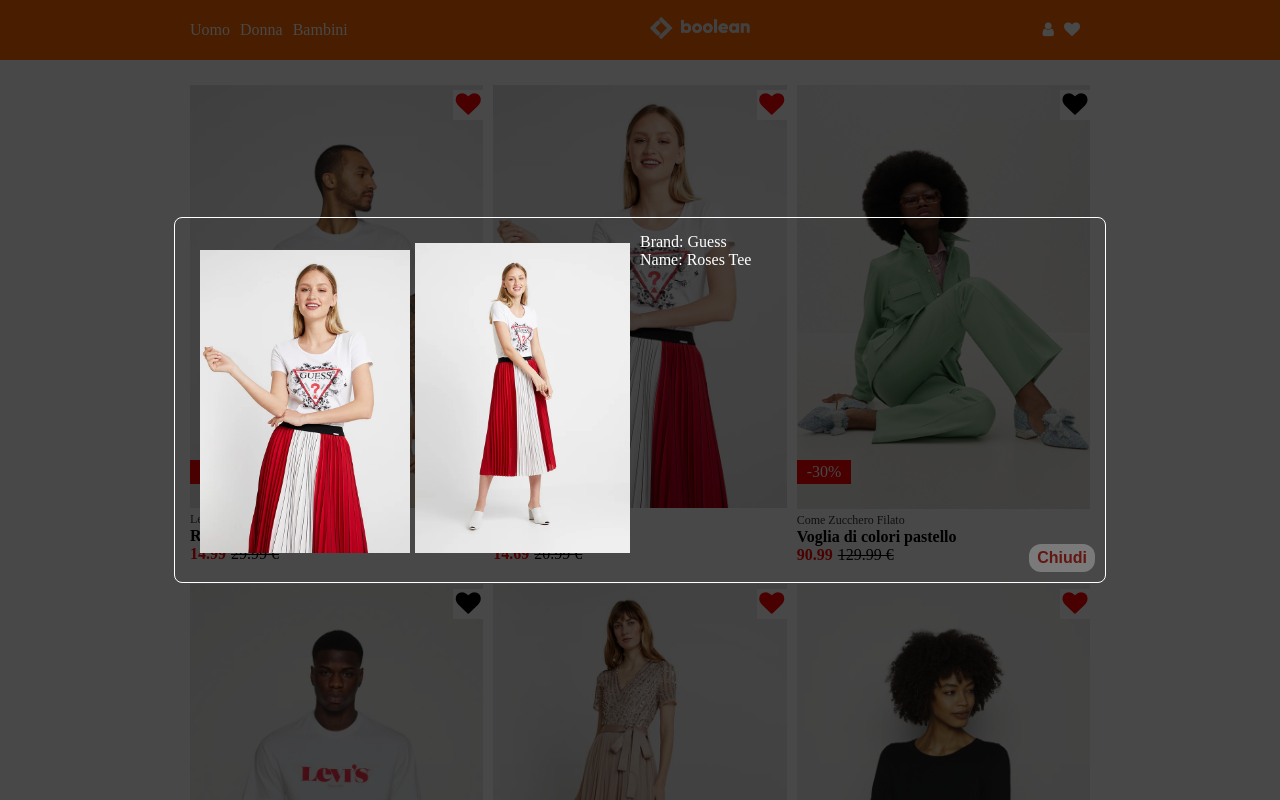
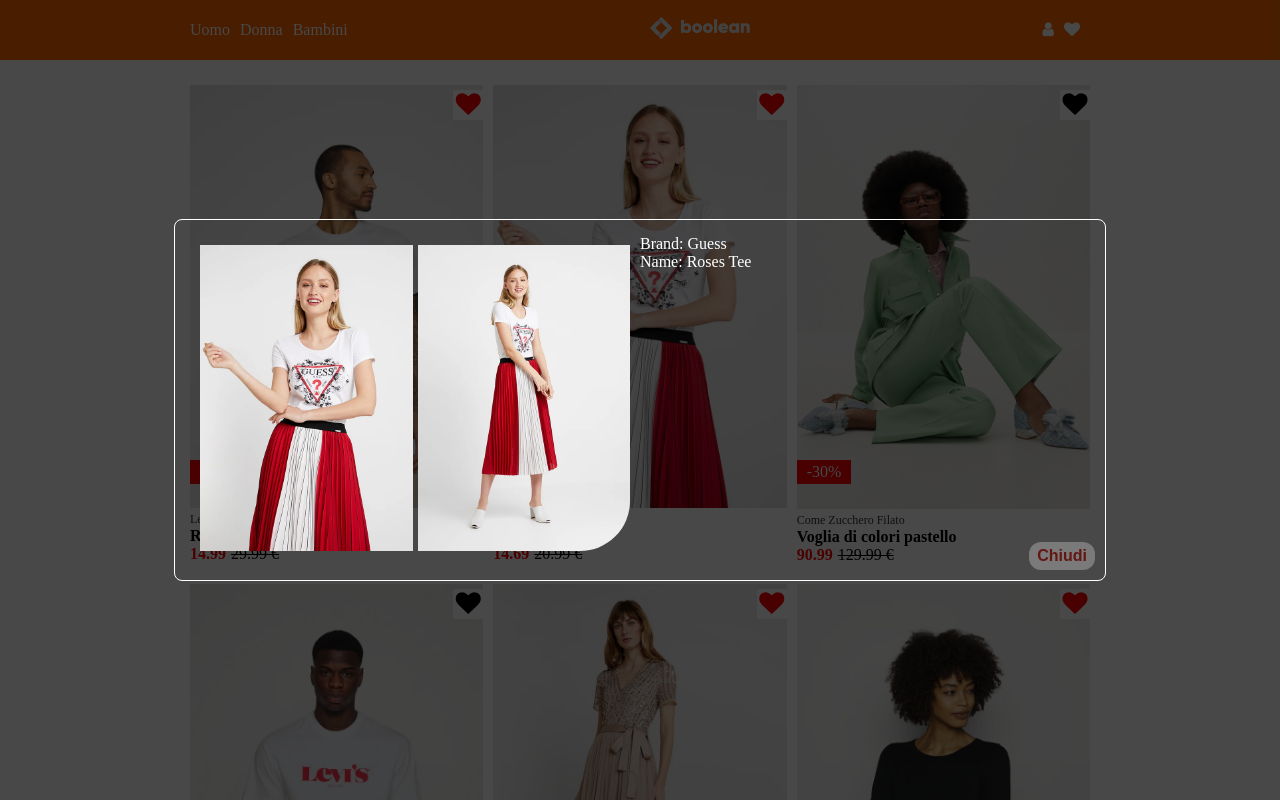
Before and after one commit to RoccoCerro/vite-boolando, a Vue app: page / in a window 1280 px wide. Both pictures are taken after a click on the element "Guess". Shown: the top 800 px of the page. Built offline with nearby package versions, Linux system fonts and the light colour scheme; data requests are answered from the project's data file; a web font is replaced by a local one.

Commit message:
Add style img modal

```diff
--- a/src/components/ModalConfirm.vue
+++ b/src/components/ModalConfirm.vue
@@ -18,12 +18,17 @@
 <template>
     <div v-if="open === true" class="modal-wrapper" @click="$emit('closeModal')">
         <div class="modal">
-            <button @click="$emit('closeModal')">Chiudi</button>
             <div class="container">
                 <div class="row modal-row">
                     <div class="col-6 modal-image">
+                        <div class="row">
+                            <div class="col front-image">
                                 <img :src="getImagePath(modelProduct.frontImage)" alt="frontImage">
+                            </div>
+                            <div class="col back-image">
                                 <img :src="getImagePath(modelProduct.backImage)" alt="">
+                            </div>
+                        </div>
                     </div>
                     <ul class="col-6 modal-description">
                         <li>
@@ -33,6 +38,7 @@
                             Name: {{ modelProduct.name  }}
                         </li>
                     </ul>
+                    <button @click="$emit('closeModal')">Chiudi</button>
                 </div>
             </div>
         </div>
@@ -83,14 +89,24 @@
 
         .modal-image{
             padding: 10px;
+
+            & .row{
+                gap:5px
             }
 
             img{
-            width: calc(100% / 2);
+                object-fit: cover;
 
-            &:not(:last-child){
-                padding-right: 5px;
+            }
+
+            .back-image{
+
+                & img{
+                    border-bottom-right-radius: 50px;
+
                 }
             }
         }
+
+    }
 </style>
```
Lines whose indentation alone changed are shown as unchanged.
